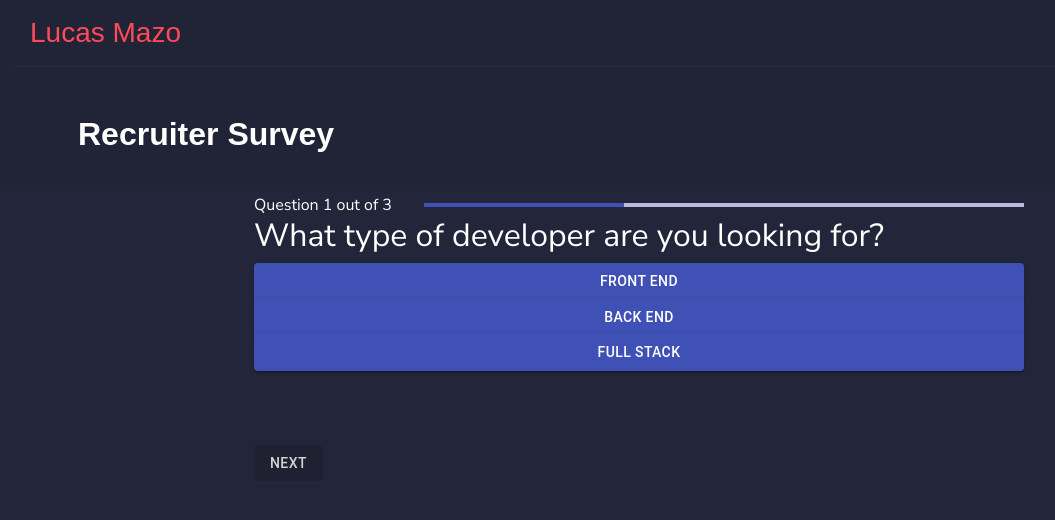
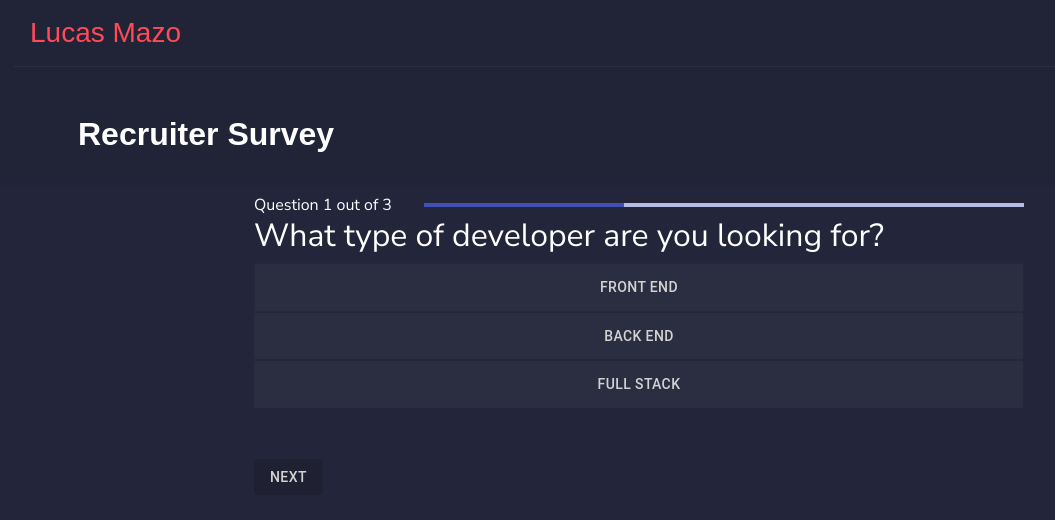
Before and after one commit to lucasmazo32/portfolio-v2, a React (Create React App) app: page /recruiter/survey in a window 1280 px wide. Shown: the top 520 px of the page, without its empty margins (1-1056 px from the left). Built offline with nearby package versions, Linux system fonts and the light colour scheme; a web font is replaced by a local one.

Commit message:
created second question with all its validations

```diff
--- a/src/assets/styles/Answer.scss
+++ b/src/assets/styles/Answer.scss
@@ -1,11 +1,12 @@
 .Answer {
   margin-top: 50px;
-  font-size: 1.2rem;
   width: 100%;
+  h4 {
+    font-size: 1.2rem;
+  }
   .MuiButton-contained {
     background-color: #FF4A57;
     color: #F5F5F6;
-    font-weight: bold;
     &:hover {
       background-color: #ff424f;
     }
--- a/src/assets/styles/Question.scss
+++ b/src/assets/styles/Question.scss
@@ -3,11 +3,70 @@
   .options {
     display: flex;
     width: 100%;
-    .MuiButtonGroup-root {
-      width: 100%;
-    }
-    button {
+    .MuiToggleButtonGroup-root {
+      flex-flow: column;
       width: 100%;
     }
   }
+
+  h4 {
+    margin: 15px 0 5px 0;
+  }
+
+  .MuiToggleButton-root {
+    background-color: #2B2D41;
+    color: lightgrey;
+    transition: all 0.3s ease;
+    &:hover {
+      background-color: #2B2D41;
+      color: lightgrey;
+      @media only screen and (min-width: 992px) {
+        background-color: #FF4A57;
+        color: #F5F5F6;
+      }
+    }
+  }
+
+  .MuiToggleButton-root.Mui-selected {
+    background-color: #FF4A57;
+    color: #F5F5F6;
+    transition: all 0.3s ease;
+    &:hover {
+      background-color: #FF4A57;
+      color: #F5F5F6;
+      @media only screen and (min-width: 992px) {
+        background-color: #2B2D41;
+        color: lightgrey;
+      }
+    }
+  }
+
+  .MuiToggleButtonGroup-root {
+    display: flex;
+    flex-wrap: wrap;
+    border-radius: 0;
+    button {
+      flex-grow: 1;
+      border-radius: 0;
+      margin-left: 0;
+    }
+  }
+
+  .multiple-text {
+    padding-bottom: 15px;
+    font-style: italic;
+  }
+
+  .yoe {
+    margin-top: 20px;
+    .MuiInputBase-input {
+      color: #F5F5F6;
+    }
+    .MuiInputBase-root {
+      color: #F5F5F6;
+    }
+    .MuiFormLabel-root {
+      color: #F5F5F6;
+    }
+  }
 }
--- a/src/assets/styles/Recruiter.scss
+++ b/src/assets/styles/Recruiter.scss
@@ -12,7 +12,6 @@
   .MuiButton-contained {
     background-color: #FF4A57;
     color: #F5F5F6;
-    font-weight: bold;
     &:hover {
       background-color: #ff424f;
     }
--- a/src/components/Answer.jsx
+++ b/src/components/Answer.jsx
@@ -18,13 +18,14 @@ export default function Answer({ ans, handleNext, handleStop }) {
   return (
     <section className="Answer">
       <h4>{ ans ? ans.text : null }</h4>
+      <h4>{ ans.tech ? `Willing to learn: ${ans.tech.join(', ')}` : null}</h4>
       { ans ? renderButton() : null }
     </section>
   );
 }
 
 Answer.propTypes = {
-  ans: PropTypes.objectOf(PropTypes.string).isRequired,
+  ans: PropTypes.objectOf(PropTypes.any).isRequired,
   handleNext: PropTypes.func.isRequired,
   handleStop: PropTypes.func.isRequired,
 };
--- a/src/components/Question.jsx
+++ b/src/components/Question.jsx
@@ -1,70 +1,121 @@
-import React, { useState } from 'react';
+import React, { useState, useEffect } from 'react';
 import PropTypes from 'prop-types';
-import { Button, ButtonGroup } from '@material-ui/core';
+import { TextField, withStyles } from '@material-ui/core';
 import { ToggleButtonGroup, ToggleButton } from '@material-ui/lab';
 import '../assets/styles/Question.scss';
 
 export default function Question({
-  qnaOptions, handleOption,
-  qnaMC, stack,
+  qnaOptions, handleOption, qnaInp,
+  qnaMC, stack, setMainTech, setYoe,
 }) {
-  const [technologies, setTechnologies] = useState([]);
+  const [technologies, setTechnologies] = useState(() => []);
+  const [option, setOption] = useState(() => null);
+  const [inputValue, setInputValue] = useState('');
 
-  const options = qnaOptions ? (qnaOptions.map((option) => (
-    <Button key={option} variant="contained" onClick={(e) => handleOption(e)}>{option}</Button>
+  useEffect(() => {
+    setMainTech(technologies);
+  }, [technologies, setMainTech]);
+
+  const CssTextField = withStyles({
+    root: {
+      '& label.Mui-focused': {
+        color: '#F5F5F6',
+      },
+      '& .MuiInput-underline:after': {
+        borderBottomColor: '#F5F5F6',
+      },
+      '& .MuiOutlinedInput-root': {
+        '& fieldset': {
+          borderColor: '#F5F5F6',
+        },
+        '&:hover fieldset': {
+          borderColor: '#F5F5F6',
+        },
+        '&.Mui-focused fieldset': {
+          borderColor: '#F5F5F6',
+        },
+      },
+    },
+  })(TextField);
+
+  const handleClickOption = (_e, newFormat) => {
+    setOption(newFormat);
+    handleOption(newFormat);
+  };
+
+  const options = qnaOptions ? (qnaOptions.map((currOption) => (
+    <ToggleButton key={currOption} variant="contained" value={currOption} onClick={handleClickOption}>{currOption}</ToggleButton>
   ))) : null;
+
+  const handleMC = (_e, newFormats) => {
+    setTechnologies(newFormats);
+  };
+
+  const handleInput = (e) => {
+    if (e.target.value < 0) {
+      setInputValue(0);
+      setYoe(0);
+    } else if (e.target.value > 15) {
+      setInputValue(15);
+      setYoe(15);
+    } else {
+      setInputValue(e.target.value);
+      setYoe(Number(e.target.value));
+    }
+  };
 
   const renderMC = () => {
     if (qnaMC[0]) {
       if (stack === 'Front end') {
-        return qnaMC[0].map((framework) => (
-          <ToggleButton key={framework} value={framework} aria-label={framework}>
-            {framework}
-          </ToggleButton>
-        ));
+        return (
+          <ToggleButtonGroup value={technologies} onChange={handleMC} aria-label="frameworks">
+            { qnaMC[0].map((framework) => (
+              <ToggleButton key={framework} value={framework} aria-label={framework}>
+                {framework}
+              </ToggleButton>
+            )) }
+          </ToggleButtonGroup>
+        );
       }
-      return null;
+      let count = -1;
+      const groupName = ['Front end', 'Back end', 'Query Language'];
+      return qnaMC.map((group) => {
+        count += 1;
+        return (
+          <>
+            <h4>{ groupName[count] }</h4>
+            <ToggleButtonGroup value={technologies} onChange={handleMC} aria-label="frameworks">
+              {
+              group.map((framework) => (
+                <ToggleButton key={framework} value={framework} aria-label={framework}>
+                  {framework}
+                </ToggleButton>
+              ))
+            }
+            </ToggleButtonGroup>
+          </>
+        );
+      });
     }
     return null;
-  };
-
-  const handleMC = (e) => {
-    let frwk;
-    if (e.target.value) {
-      frwk = e.target.value;
-    } else {
-      frwk = e.target.innerHTML;
-    }
-    if (technologies.includes(frwk)) {
-      const ind = technologies.indexOf(frwk);
-      setTechnologies((tech) => {
-        tech.splice(ind, 1);
-        return tech;
-      });
-    } else {
-      setTechnologies((tech) => {
-        tech.push(frwk);
-        return tech;
-      });
-    }
   };
 
   return (
     <section className="Question">
       <div className="options">
-        <ButtonGroup
-          orientation="vertical"
-          color="primary"
-          aria-label="vertical outlined primary button group"
-        >
+        <ToggleButtonGroup value={option} aria-label="frameworks">
           {options}
-        </ButtonGroup>
+        </ToggleButtonGroup>
       </div>
       <div className="multiple-choice">
-        <ToggleButtonGroup onChange={handleMC} aria-label="text formatting">
-          { renderMC() }
-        </ToggleButtonGroup>
+        { qnaMC[0] ? <span className="multiple-text">This is a multiple choice question.</span> : null }
+        { renderMC() }
       </div>
+      { qnaInp ? (
+        <div className="yoe">
+          <CssTextField onChange={handleInput} value={inputValue} id="outlined-basic" type="number" label="Years of experience" variant="outlined" />
+        </div>
+      ) : null }
     </section>
   );
 }
@@ -74,6 +125,9 @@ Question.propTypes = {
   handleOption: PropTypes.func,
   stack: PropTypes.string,
   qnaMC: PropTypes.arrayOf(PropTypes.array),
+  setMainTech: PropTypes.func.isRequired,
+  setYoe: PropTypes.func.isRequired,
+  qnaInp: PropTypes.bool,
 };
 
 Question.defaultProps = {
@@ -81,4 +135,5 @@ Question.defaultProps = {
   handleOption: null,
   stack: null,
   qnaMC: null,
+  qnaInp: null,
 };
--- a/src/containers/Survey.jsx
+++ b/src/containers/Survey.jsx
@@ -1,8 +1,9 @@
 /* eslint-disable max-len */
-import React, { useState } from 'react';
+import React, { useState, useEffect } from 'react';
 import { useHistory } from 'react-router-dom';
 import { LinearProgress, Button } from '@material-ui/core';
 import qna from '../helpers/questions';
+import checkHelper from '../helpers/secondQ';
 import '../assets/styles/Survey.scss';
 import Question from '../components/Question';
 import Answer from '../components/Answer';
@@ -12,13 +13,23 @@ export default function Survey() {
   const [question, setQuestion] = useState(1);
   const [answer, setAnswer] = useState(null);
   const [stack, setStack] = useState(null);
+  const [framew, setFrameW] = useState([]);
+  const [yoe, setYoe] = useState(null);
+
+  useEffect(() => {
+    if (framew.length === 0) {
+      setAnswer(null);
+    } else {
+      setAnswer(checkHelper(qna[question].check, framew, qna[question].ans));
+    }
+  }, [framew]);
 
   const history = useHistory();
 
   const handleOption = (e) => {
-    setAnswer(e.target.innerHTML);
+    setAnswer(qna[question].ans[e]);
     if (question === 1) {
-      setStack(e.target.innerHTML);
+      setStack(e);
     }
   };
 
@@ -40,10 +51,10 @@ export default function Survey() {
           <LinearProgress variant="determinate" value={(question / 3) * 100} />
         </div>
         <h1>{qna[question].q}</h1>
-        <Question handleOption={handleOption} qnaOptions={qna[question].op} qnaMC={[qna[question].mcfront, qna[question].mcback, qna[question].mcql]} stack={stack} />
+        <Question setYoe={setYoe} qnaInp={qna[question].inp} handleOption={handleOption} qnaOptions={qna[question].op} qnaMC={[qna[question].mcfront, qna[question].mcback, qna[question].mcql]} stack={stack} setMainTech={setFrameW} />
         {
           answer
-            ? <Answer ans={qna[question].ans[answer]} handleNext={handleNext} handleStop={handleStop} />
+            ? <Answer ans={answer} handleNext={handleNext} handleStop={handleStop} />
             : <Button variant="contained" color="secondary" disabled>Next</Button>
         }
       </section>
--- a/src/helpers/questions.js
+++ b/src/helpers/questions.js
@@ -19,8 +19,23 @@ export default {
   },
   2: {
     q: 'What technologies are you looking for?',
-    mcfront: ['React / Redux', 'Angular', 'Vue', 'Bootstrap', 'CSS', 'Sass', 'JavaScript'],
-    mcback: ['Ruby on Rails', 'C++', 'C#', 'Java', 'PHP', 'Go', 'Rust', 'Express', 'Django'],
+    mcfront: ['React', 'Redux', 'Angular', 'Vue', 'Bootstrap', 'CSS', 'Sass', 'JavaScript', 'Other'],
+    mcback: ['Ruby on Rails', 'C++', 'C#', 'Java', 'PHP', 'Go', 'Rust', 'Express', 'Django', 'Other'],
     mcql: ['SQL', 'NoSQL'],
+    check: ['React', 'Redux', 'Bootstrap', 'CSS', 'Sass', 'JavaScript', 'Ruby on Rails', 'SQL'],
+    ans: [
+      'Perfect. I know all the technologies you are looking for!',
+      "I don't know all the technologies, but I am eager to learn them if you are willing to invest in me.",
+    ],
+  },
+  3: {
+    q: 'How many years of experience do you require?',
+    inp: true,
+    conf: true,
+    ans: [
+      'I am a great fit for your company! Contact me.',
+      'I may be a good fit for your company. Contact me.',
+      'I am not the perfect fit for your company, but maybe in a few years I will!',
+    ],
   },
 };
--- /dev/null
+++ b/src/helpers/secondQ.js
@@ -0,0 +1,16 @@
+export default function secondQ(check, looking, ans) {
+  const diff = [];
+  looking.forEach((element) => {
+    if (!check.includes(element)) {
+      diff.push(element);
+    }
+  });
+  if (diff.length === 0) {
+    return {
+      text: ans[0],
+      tech: null,
+      now: 'next',
+    };
+  }
+  return { text: ans[1], tech: diff, now: 'next' };
+}
```
